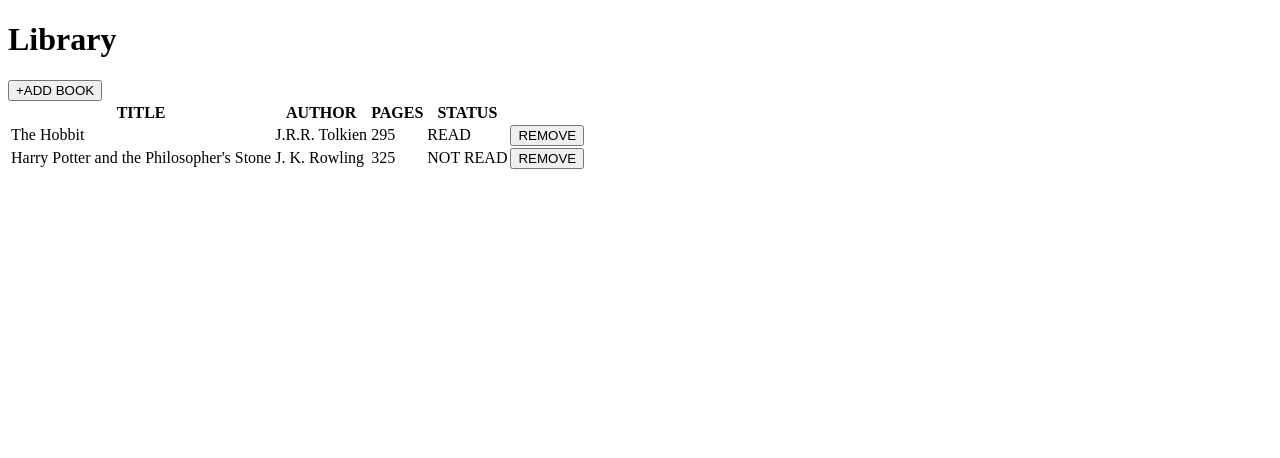
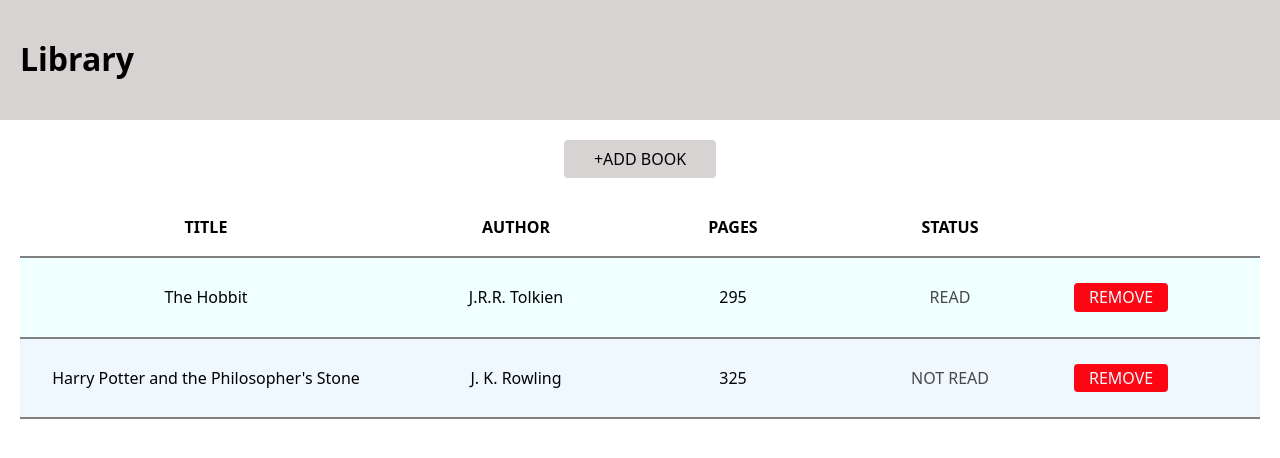
Before and after one commit to saikatdb/Library, a plain HTML site: page index.html in a window 1280 px wide. Drawn offline with Linux system fonts and the light colour scheme.

Commit message:
Add styling

```diff
--- a/index.html
+++ b/index.html
@@ -2,20 +2,25 @@
 <html lang="en">
 <head>
     <meta charset="UTF-8">
+    <link rel="stylesheet" href="normalize.css" />
+    <link href="style.css" rel="stylesheet"/>
     <script src="script.js" defer></script>
     <title>Document</title>
 </head>
 <body>
+    <header class="header">
         <h1>Library</h1>
+    </header>
     <button class="add" type="button">+ADD BOOK</button>
 
+    <main class="main">
         <table>
             <tHead>
                 <tr>
-                <th>TITLE</th>
-                <th>AUTHOR</th>
-                <th>PAGES</th>
-                <th>STATUS</th>
+                    <th scope="col">TITLE</th>
+                    <th scope="col">AUTHOR</th>
+                    <th scope="col">PAGES</th>
+                    <th scope="col">STATUS</th>
                     <th>&nbsp;</th>
                 </tr>
             </tHead>
@@ -23,5 +28,6 @@
 
             </tbody>
         </table>
+    </main>
 </body>
 </html>
--- a/style.css
+++ b/style.css
@@ -0,0 +1,174 @@
+*,
+*::before,
+*::after {
+  box-sizing: border-box;
+}
+
+:root {
+    background-color: white;
+}
+
+body {
+    font-family: system-ui, "Segoe UI", Roboto, Helvetica, Arial, sans-serif, "Apple Color Emoji", "Segoe UI Emoji", "Segoe UI Symbol";
+}
+
+.add,
+main {
+    margin: 20px;
+}
+
+table {
+    table-layout: fixed;
+    width: 100%;
+    border-collapse: collapse;
+    /* border: 3px solid purple; */
+}
+
+thead th:nth-child(1) {
+    width: 30%;
+}
+
+thead th:nth-child(2) {
+    width: 20%;
+}
+
+thead th:nth-child(3) {
+    width: 15%;
+}
+
+thead th:nth-child(4) {
+    width: 15%;
+}
+
+thead th:nth-child(4) {
+    width: 20%;
+}
+
+th,
+td {
+    padding: 20px;
+}
+
+td {
+    text-align: center;
+}
+
+tbody tr {
+    border-width: 2px;
+    border-style: solid none solid none;
+}
+
+  tbody tr:nth-child(odd) {
+    background-color:azure;
+  }
+
+  tbody tr:nth-child(even) {
+    background-color:aliceblue;
+  }
+
+
+[id^='btn'] {
+    margin: 25px auto;
+    padding: 5px 15px;
+    background-color: rgb(252, 6, 19);
+    border: none;
+    border-radius: 4px;
+    color: aliceblue;
+}
+
+[id^='btn']:hover {
+    background-color: rgb(163, 7, 14);
+    cursor: pointer;
+}
+
+tr td:nth-of-type(4) {
+    width: 30%;
+    color: rgb(73, 72, 72);
+}
+
+tr td:nth-of-type(4):hover {
+    text-decoration: underline;
+    cursor: pointer;
+    color: black
+}
+
+.add {
+    display: block;
+    padding: 10px 30px;
+    margin: auto;
+    border: none;
+    border-radius: 4px;
+    background-color: rgb(216, 211, 211);
+}
+
+.add:hover {
+    background-color: rgb(201, 195, 195);
+    cursor: pointer;
+}
+
+.add:disabled {
+    cursor: alias;
+    background-color: rgb(216, 211, 211);
+}
+
+header {
+    background-color: rgb(216, 211, 211);
+    margin: 0 0 20px;
+    padding: 20px 20px;
+}
+
+form {
+    /* position: absolute;
+    left: 50%;
+    transform: translate(-50%, 0); */
+    background-color: rgb(184, 224, 180);
+    border: 2px solid black;
+    border-radius: 6px;
+    padding: 5px;
+    margin: 20px auto;
+    width: 250px;
+}
+
+input {
+    background-color: aliceblue;
+    border-radius: 4px;
+    height: 2rem;
+    border: none;
+}
+
+input:focus {
+    background-color: rgb(229, 242, 253);
+    border: none;
+}
+
+input[type="checkbox"] {
+    position: relative;
+    width: 1em;
+    height: 1em;
+    border: 1px solid gray;
+    /* Adjusts the position of the checkboxes on the text baseline */
+    vertical-align: -2px;
+    /* Set here so that Windows' High-Contrast Mode can override */
+    /* color: green; */
+    left: 10px;
+}
+
+#p5 {
+    display: flex;
+    flex-direction: column;
+    gap: 15px;
+}
+
+#cancel,
+#submit {
+    height: 30px;
+    border-radius: 6px;
+    background-color: rgb(74, 71, 236);
+    border: none;
+}
+
+#cancel:hover,
+#submit:hover {
+    background-color: rgb(59, 56, 219);
+    cursor: pointer;
+}
```
Lines whose indentation alone changed are shown as unchanged.
